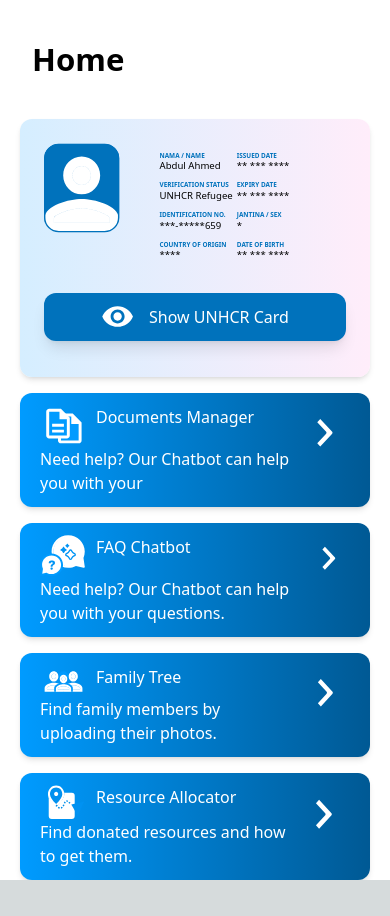
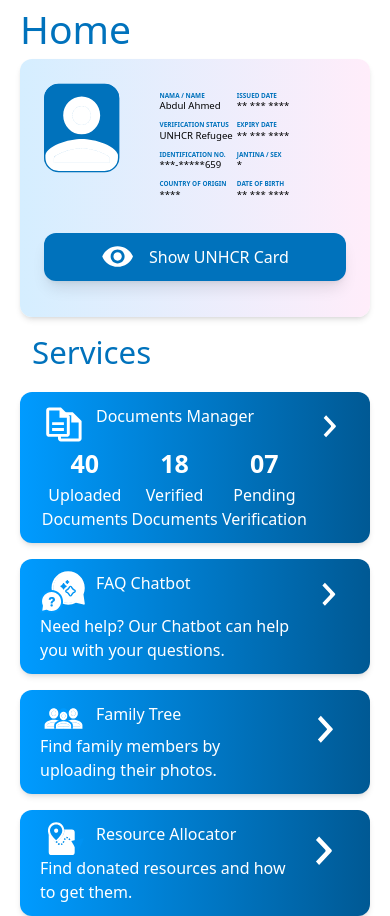
Before and after one commit to Service-Design-Studio/1d-final-project-summer-2024-SDS-2024-Team-14, a Next.js app: page / in a window 390 px wide. Before the commit the page ends 880 px from the top, so only its background shows below. Built offline with nearby package versions, Linux system fonts and the light colour scheme.

Commit message:
added card components for all features, and styling, and mobile responsiveness

```diff
--- a/src/pages/homepage/features.jsx
+++ b/src/pages/homepage/features.jsx
@@ -1,8 +1,11 @@
+import DocumentsTag from "./features/documents_tag";
 import FeatureCard from "./features/feature_card";
+import HomeHeader from "./home_header";
 export default function Features() {
     return (
-        <div className="flex-col w-full">
-            <FeatureCard btnName={"Documents Manager"} img={"/images/documents.svg"} text={"Need help? Our Chatbot can help you with your"} />
+        <div className="flex flex-col w-full">
+            <span className="card mx-auto my-0 pb-0 shadow-none text-3xl font-medium text-darkblue">Services</span>
+            <FeatureCard btnName={"Documents Manager"} img={"/images/documents.svg"} text={<div className="flex"><DocumentsTag quantity={"40"} text={"Uploaded Documents"} /><DocumentsTag quantity={"18"} text={"Verified Documents"} /><DocumentsTag quantity={"07"} text={ "Pending Verification"} /></div>} />
             <FeatureCard btnName={"FAQ Chatbot"} img={"/images/faq_chatbot.svg"} text={"Need help? Our Chatbot can help you with your questions."} />
             <FeatureCard btnName={"Family Tree"} img={"/images/family.svg"} text={"Find family members by uploading their photos."} />
             <FeatureCard btnName={"Resource Allocator"} img={"/images/map.svg"} text={"Find donated resources and how to get them."} />
--- /dev/null
+++ b/src/pages/homepage/features/documents_tag.jsx
@@ -0,0 +1,12 @@
+export default function DocumentsTag(props) {
+    return (
+        <div className="flex-1 flex flex-col text-center">
+            <span className="text-2xl md:text-4xl font-semibold">
+                { props.quantity}
+            </span>
+            <span>
+                {props.text}
+            </span>
+        </div>
+    );
+}
--- a/src/pages/homepage/home_header.jsx
+++ b/src/pages/homepage/home_header.jsx
@@ -1,6 +1,6 @@
-export default function HomeHeader() {
+export default function HomeHeader(props) {
     return (
-        <div className="my-6 card shadow-white \rounded-xl bg-white md:max-w-2xl">
-            <h1 className="header-text">Home</h1>
+        <div className="p-0 card shadow-white \rounded-xl bg-white ">
+            <h1 className="header-text">{ props.text}</h1>
         </div>);
 }
--- a/src/pages/homepage/homepage.jsx
+++ b/src/pages/homepage/homepage.jsx
@@ -5,7 +5,7 @@ import IdCard from "./id_card.jsx";
 export default function Homepage() {
     return (
         <div className="flex flex-col  px-5 w-90 items-center">
-            <HomeHeader/>
+            <HomeHeader text={ "Home"} />
             <IdCard />
             <Features/>
         </div>);
--- a/src/styles/globals.css
+++ b/src/styles/globals.css
@@ -118,7 +118,7 @@ body {
     @apply bg-white fill-darkblue text-darkblue;
   }
   .header-text {
-    @apply mx-auto text-3xl text-nowrap overflow-ellipsis font-bold align-middle text-left;
+    @apply text-4xl text-nowrap overflow-ellipsis text-darkblue font-medium align-middle text-left;
   }
   .h2-text {
     @apply block md:text-3xl font-medium sm:text-xl text-nowrap;
```
